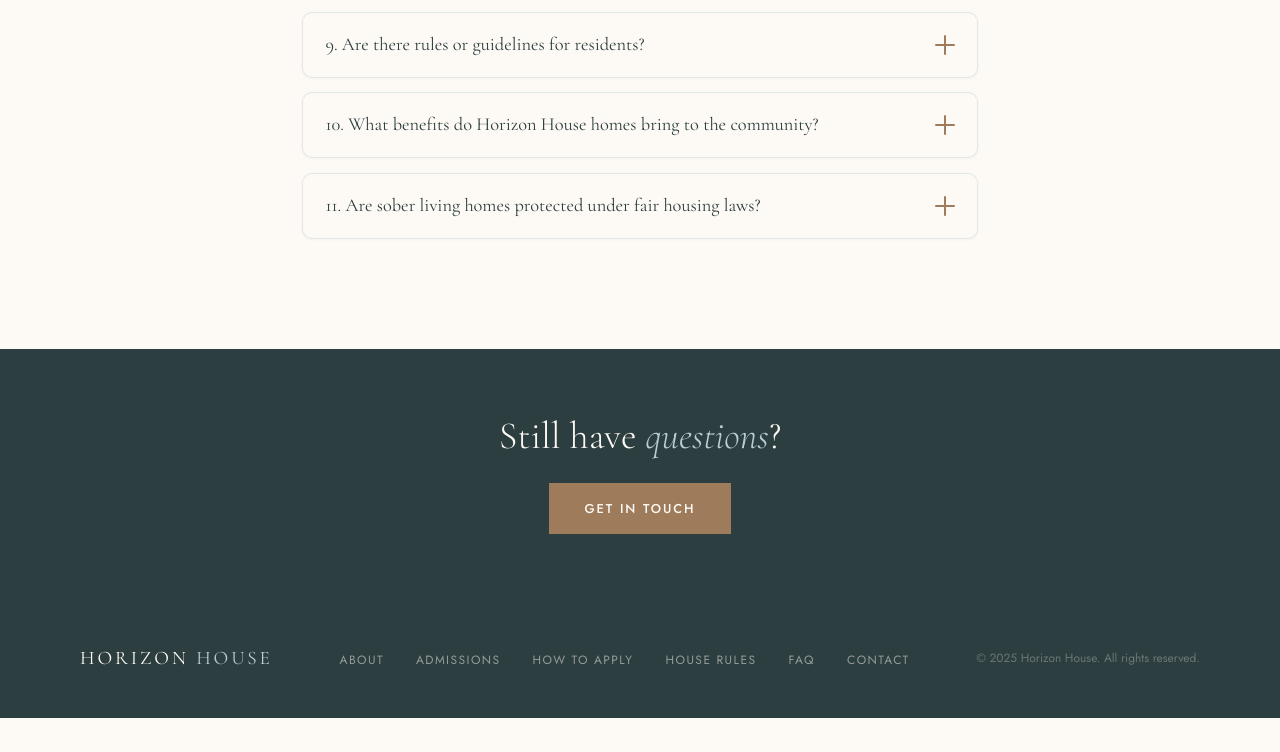
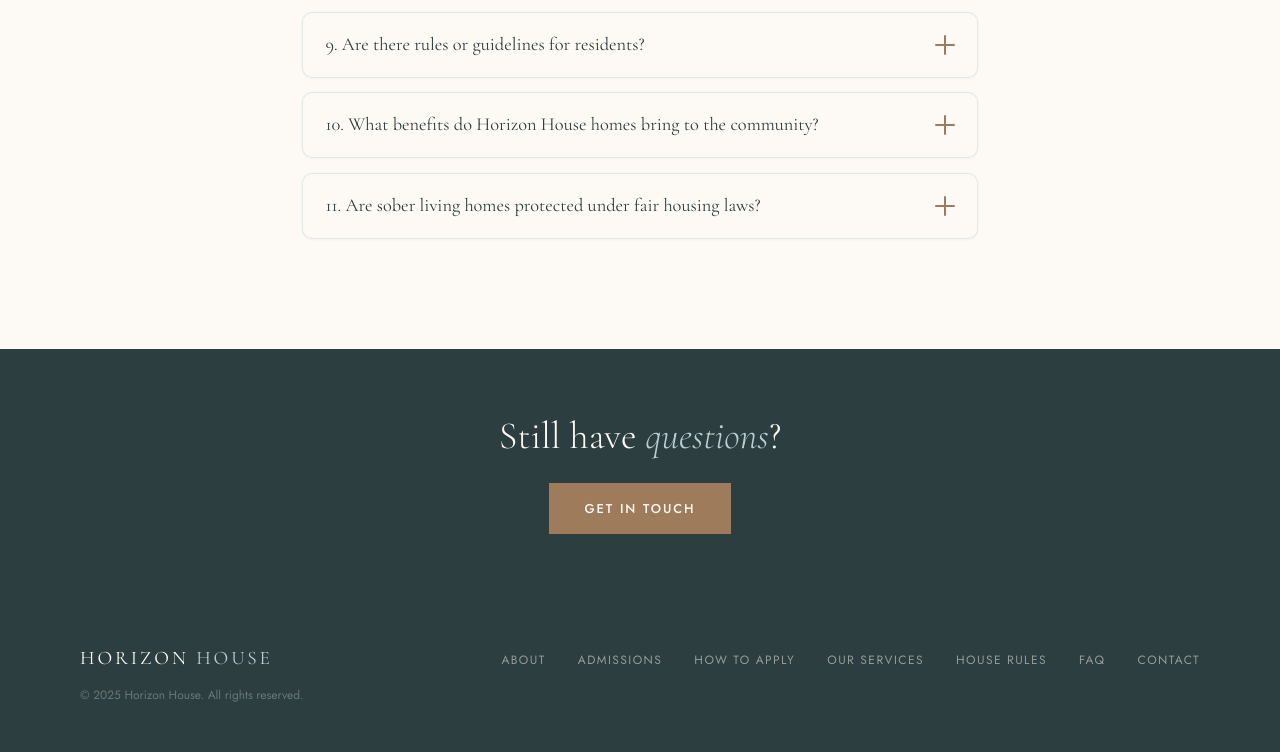
Before and after one commit to fatehahmad-222/livehorizon, a website: page faq.html in a window 1280 px wide. Shown: the part 1383-2135 px from the top of the page. Before the commit the page ends 2101 px from the top, so only its background shows below. Drawn offline with nearby package versions, Linux system fonts and the light colour scheme.

```diff
--- a/faq.html
+++ b/faq.html
@@ -638,6 +638,7 @@
     <li><a href="index.html#about">About</a></li>
     <li><a href="index.html#admissions">Admissions</a></li>
     <li><a href="index.html#process">How to Apply</a></li>
+    <li><a href="our-services.html">Our Services</a></li>
     <li><a href="house-rules.html">House Rules</a></li>
     <li><a href="faq.html">FAQ</a></li>
     <li><a href="index.html#contact">Contact</a></li>
```
Also changed, not shown: house-rules.html (+1 -0 lines), index.html (+1 -0 lines).
